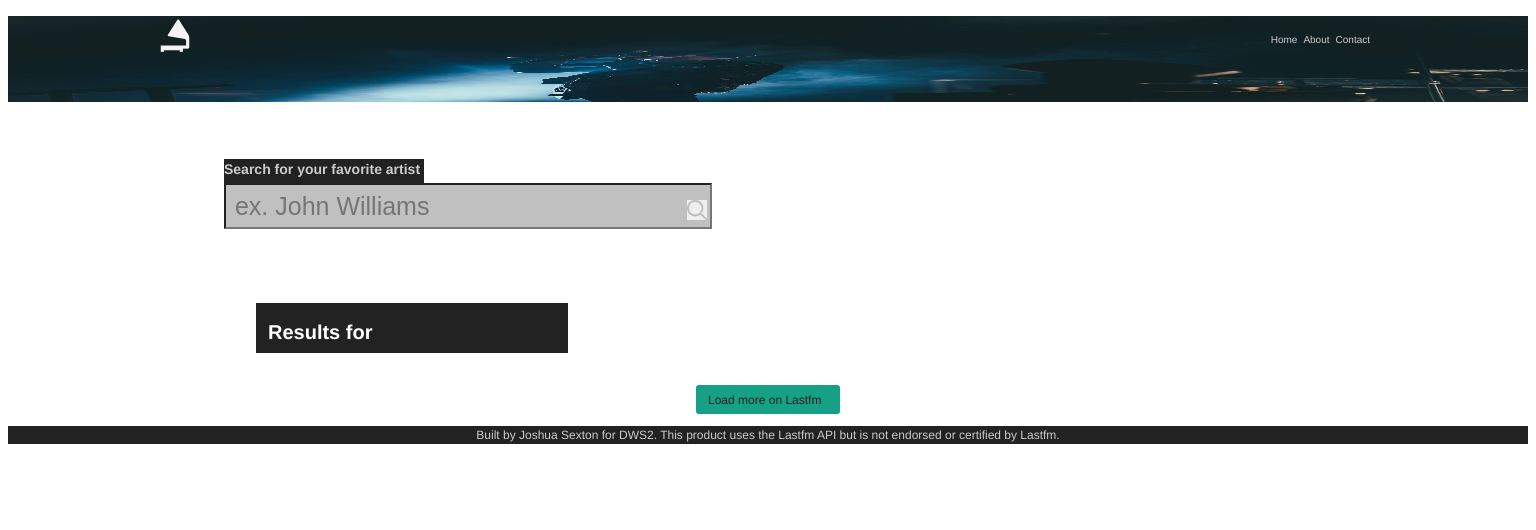
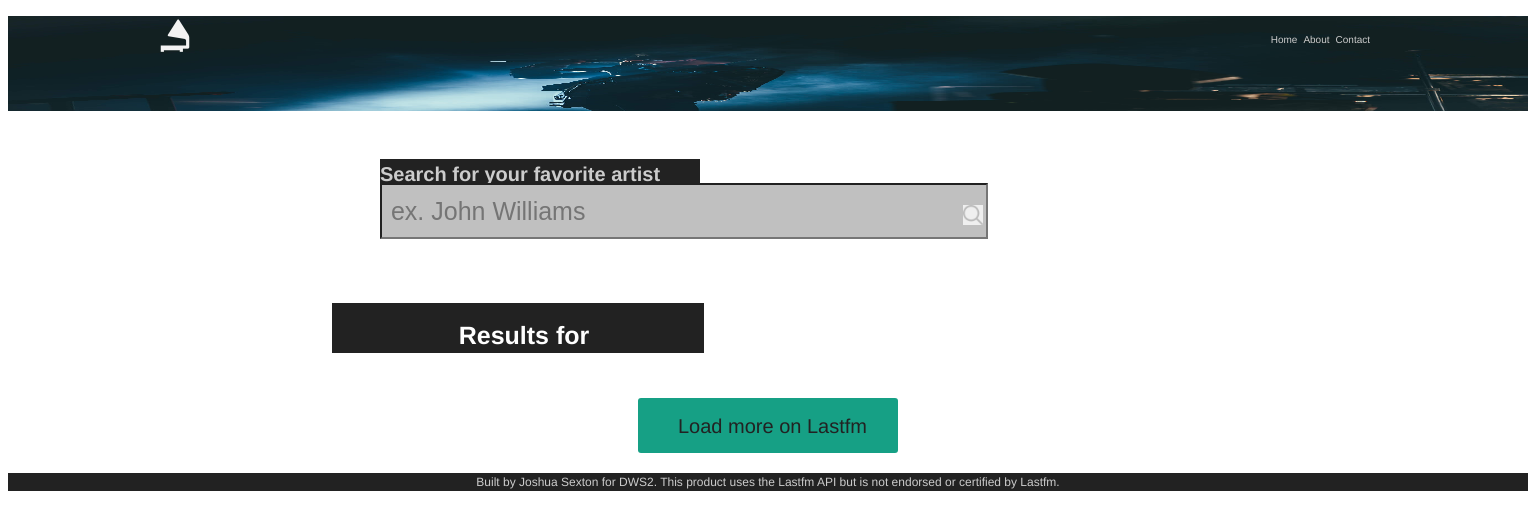
Before and after one commit to joshuasextondws2/joshuaSextonDws2, a website: page index.html in a window 1536 px wide. Drawn offline with Linux system fonts and the light colour scheme.

Commit message:
updates with media queries for different sizes.

```diff
--- a/scss/base/_base.scss
+++ b/scss/base/_base.scss
@@ -54,6 +54,15 @@ search{
 	@media(min-width: 894px){
 		width: 70%;
 	}
+	@media(min-width: 1016px){
+		width: 60%;
+		}
+	@media(min-width: 1084px){
+		width: 50%;
+		}
+	@media(min-width: 1370px){
+		width: 60%;
+		}
 		width: 50%;
 		max-width: 1100px;
 		margin-right: auto;
@@ -72,9 +81,16 @@ li h3{
 		height: 25px;
 		width: 70%;
 	}
+	@media(min-width: 543px){
+		font-size: 18px;
+		width: 70%;
+	}
 	@include mq(large){
 		width: 100%;
 		font-size: 12px;
+	}
+	@media(min-width: 1370px){
+		font-size: 14px;
 	}
 		width: 100%;
 		color: $secondary-color;
@@ -100,13 +116,19 @@ li h3{
 		font-size: 25px;
 		margin-top: 20px;
 		}
+	@media(min-width: 543px){
+		width: 98%;
+		text-align: center;
+	}
 	@include mq(large){
 		width: 25rem;
 		font-size: 20px;
 		height: 3rem;
 		margin-left: 20px;
-
-
+		}
+	@media(min-width: 1370px){
+		font-size: 25px;
+		width: 30rem;
 	}
 
 		background-color: $primary-color;
@@ -128,19 +150,31 @@ h2{
 		text-align: center;
 	}
 	@include mq(medium){
-		margin-left: 2rem;
+		margin-left: 24px;
 		text-align: left;
 		font-size: 14px;
 		width: 230px;
 	}
+	@media(min-width: 543px){
+		margin-left: 100px;
+
+
+	}
 	@include mq(large){
-		margin-left: 12rem;
+		margin-left: 144px;
 		width: 200px;
 	}
 	@media(min-width: 894px){
-		margin-left: 18rem;
+		margin-left: 216px;
 	}
-
+	@media(min-width: 1014px){
+		margin-left: 20rem;
+		}
+	@media(min-width: 1370px){
+		margin-left: 31rem;
+		font-size: 20px;
+		width: 320px;
+	}
 		background-color: $primary-color;
 		width: 15rem;
 		margin-bottom: 0;
@@ -175,6 +209,9 @@ form{
 		width: 30rem;
 		margin-left: 2rem;
 	}
+	@media(min-width: 543px){
+		margin-left: 100px;
+	}
 	@include mq(large){
 		width: 40rem;
 		margin-left: 12rem;
@@ -182,6 +219,14 @@ form{
 	}
 	@media(min-width: 894px){
 		margin-left: 18rem;
+		}
+		@media(min-width: 1014px){
+		margin-left: 20rem;
+		}
+	@media(min-width: 1370px){
+		margin-left: 31rem;
+		width: 50rem;
+		height: 50px;
 	}
 		height: 40px;
 		width: 40rem;
@@ -201,6 +246,8 @@ form{
 	background-size: 20px 20px;
 	border: none;
 	margin-left: -28px;
+
+
 }
 
 
@@ -230,6 +277,10 @@ li img {
 	@include mq(large){
 		height: auto;
 	}
+	@media(min-width: 1370px){
+		width: 220px;
+		height: auto;
+	}
 	width: auto;
 	height:auto;
 }
@@ -248,10 +299,18 @@ li img {
 	@include mq(medium){
 		height: 95px;
 	}
+	@media(min-width: 543px){
+		width: 100%;
+	}
 	@include mq(large){
 		width: 175px;
 		height: 280px;
 		flex-direction: row;
+		}
+	@media(min-width: 1370px){
+		width: 220px;
+		height: 300px;
+
 		}
 		background-color: $primary-color;
 		width: 175px;
@@ -277,10 +336,17 @@ li img {
 			font-size: 13px;
 			width: 70%;
 		}
+		@media(min-width: 543px){
+			width: 70%;
+			margin-top: 20px;
+		}
 		@include mq(large){
 			width: 100%;
 			margin-top: 29px;
 			font-size: 16px;
+		}
+		@media(min-width: 1370px){
+			margin-top: 53px;
 
 		}
  			text-align: center;
@@ -310,11 +376,20 @@ li img {
 		font-size: 16px;
 		padding-left: 6px;
 	}
+	@media(min-width: 543px){
+		width: 50%;
+		}
 	@include mq(large){
 		width: 120px;
 		height: 17px;
 		font-size: 12px;
 		padding: .5em 1em;
+
+	}
+	@media(min-width: 1370px){
+		width: 220px;
+		height: 35px;
+		font-size: 20px;
 
 	}
 
@@ -338,6 +413,11 @@ li img {
 
 	@include mq(medium){
 		width: 250px;
-
+	}
+	@media(min-width: 543px){
+		width: 195px;
+	}
+	@media(min-width: 1370px){
+		width: 200px;
 	}
 }
```
Also changed, not shown: css/main.css, scss/main.scss (line endings or trailing spaces). Lines whose indentation alone changed are shown as unchanged.
